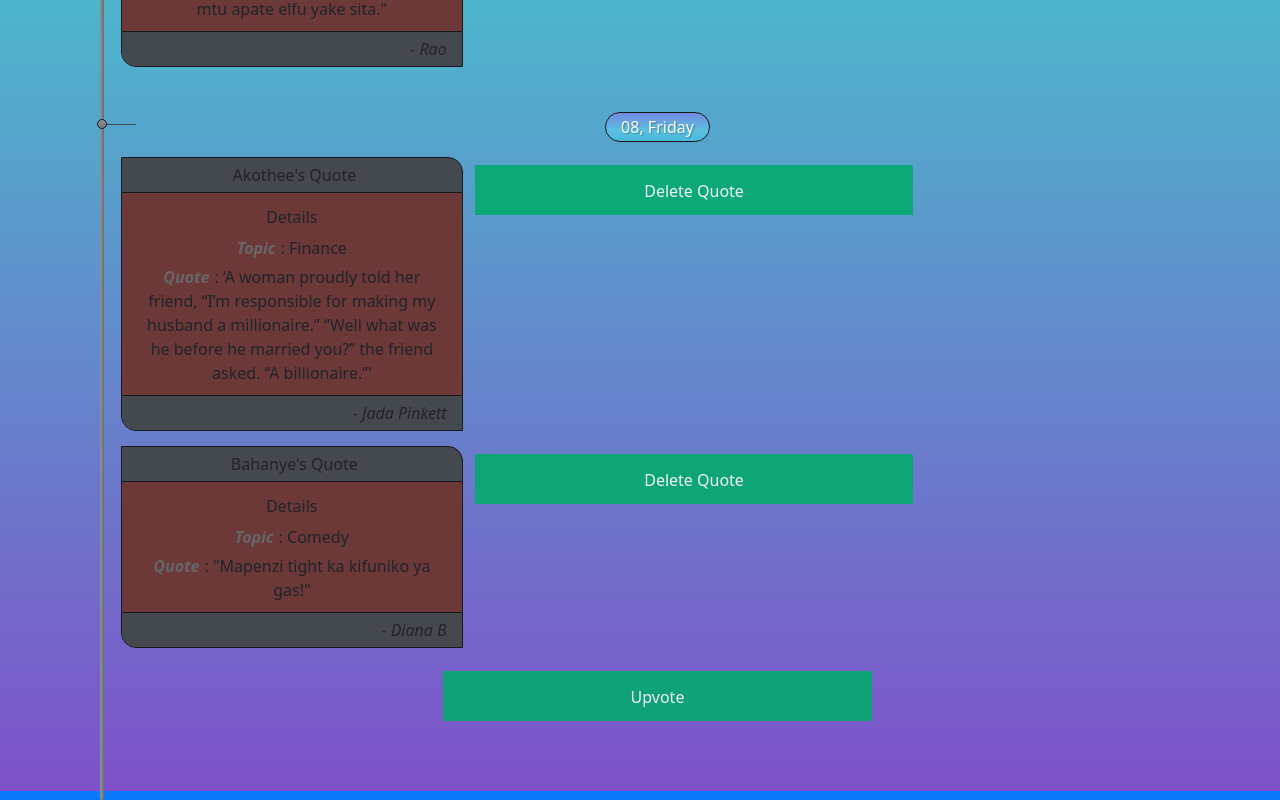
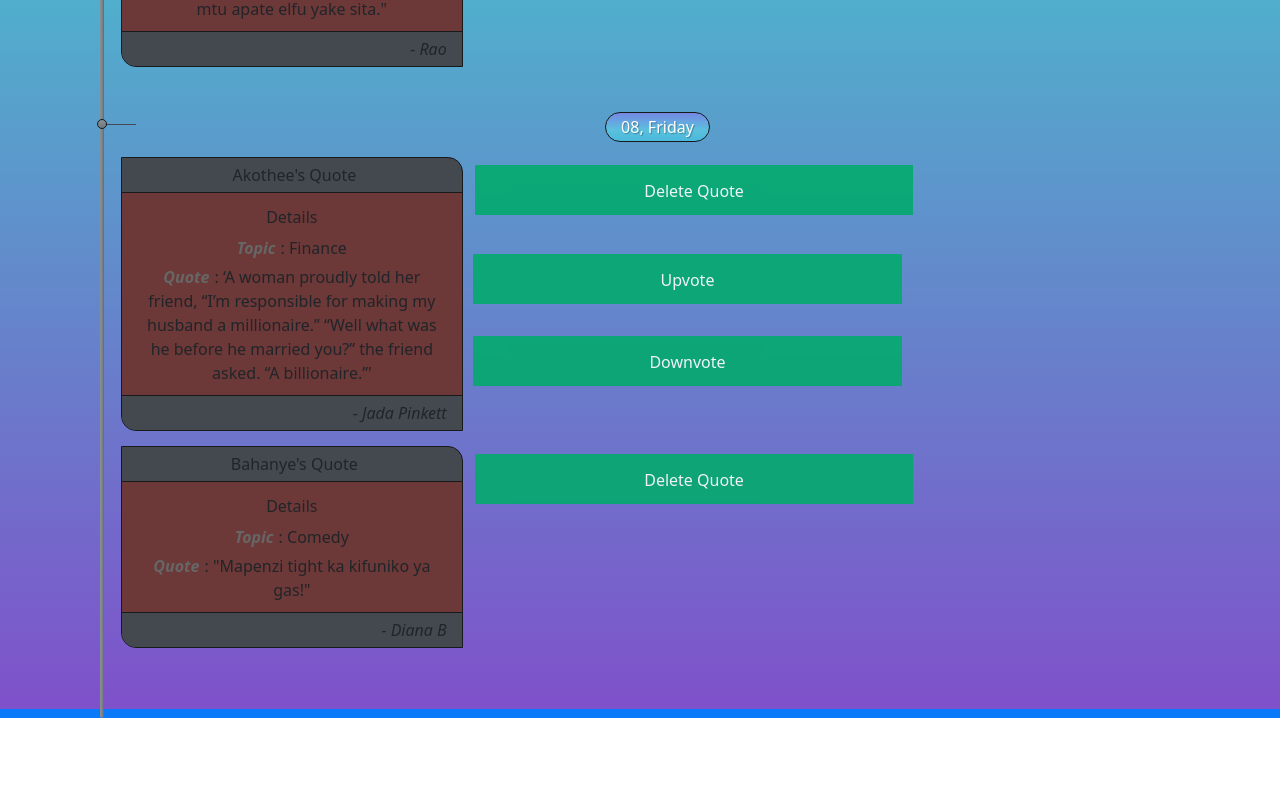
Before and after one commit to ItsMarvoKim/Quotify, an Angular app: page / in a window 1280 px wide. Shown: the part 1890-2690 px from the top of the page. After the commit the page ends 2608 px from the top, so only its background shows below. Built offline with nearby package versions, Linux system fonts and the light colour scheme; a web font is replaced by a local one.

Commit message:
vote buttons positioned

```diff
--- a/src/app/app.component.css
+++ b/src/app/app.component.css
@@ -285,6 +285,7 @@ hr {
     font-style: italic;
 }
 
-#result{
-    size: 0.3rem;
+.vote-buttons{
+    margin-top: -200px;
+    margin-left: 30px;
 }
--- a/src/app/app.component.html
+++ b/src/app/app.component.html
@@ -298,6 +298,13 @@
                 </div>
               </form>
             </div>
+            <div class="vote-buttons">
+              <p><button onclick="clickCounter()" type="button">Upvote</button></p>
+              <div id="result"></div>
+              <p><button onclick="clickCounter()" type="button">Downvote</button></p>
+              <div id="result"></div>
+            </div>
+
 
 
             <div class="col-sm-4">
@@ -330,8 +337,7 @@
                 </div>
               </form>
             </div>
-            <p><button onclick="clickCounter()" type="button">Upvote</button></p>
-              <div id="result"></div>
+
 
           </div>
 
```
